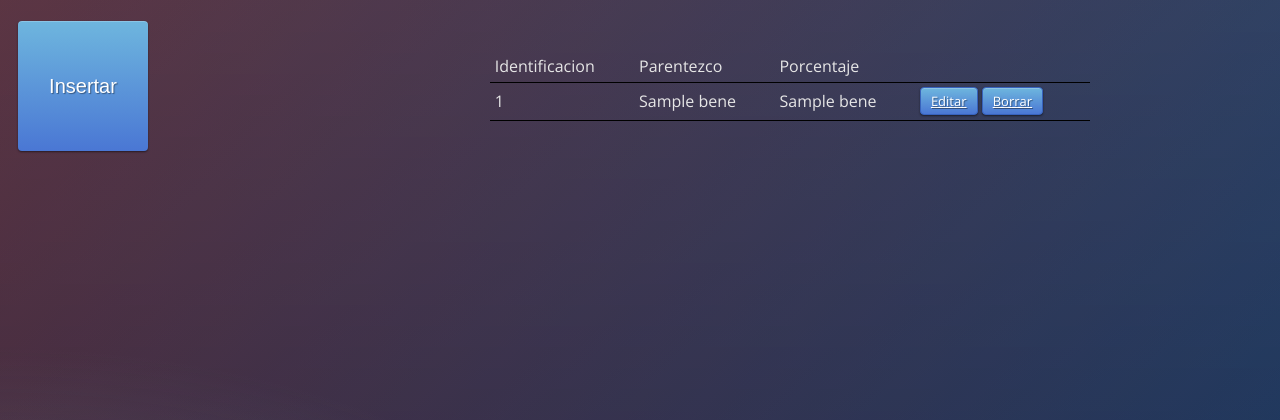
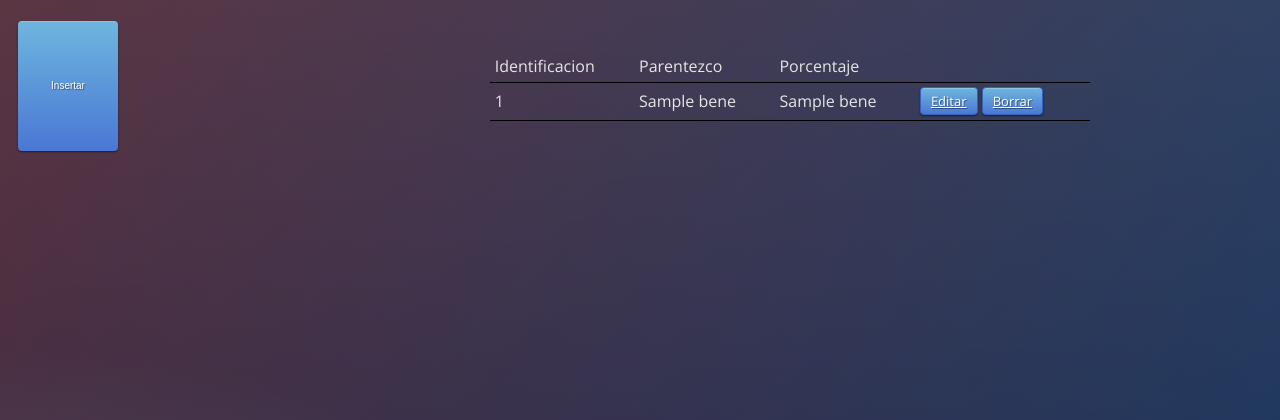
Before and after one commit to cabadilla/Bases-de-datos, a Python web app: template Web/templates/beneficiario.html in a window 1280 px wide; the page is wider, and only the part inside the window is pictured. Shown: the top 420 px of that part. Run offline with Jinja, Linux system fonts and the light colour scheme; the template is opened without the code that fills it: most values are stand-ins (such as "Sample title", 1, 10 or a date in 2020).

Commit message:
Update estilos.css

```diff
--- a/Web/static/css/estilos.css
+++ b/Web/static/css/estilos.css
@@ -83,9 +83,9 @@ body {
 }
 
 .bene button{
-	font-size:20px;
+	font-size:10px;
     border:50px;
-    width:130px;
+    width:100px;
 	height:130px;
 }
 .login {
```
